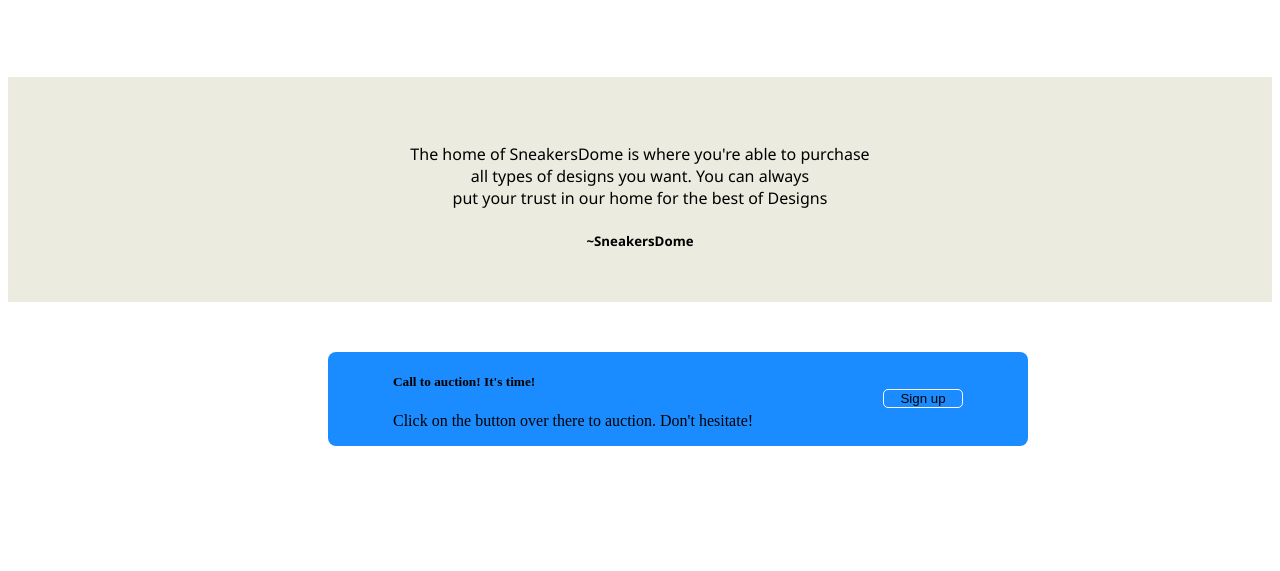
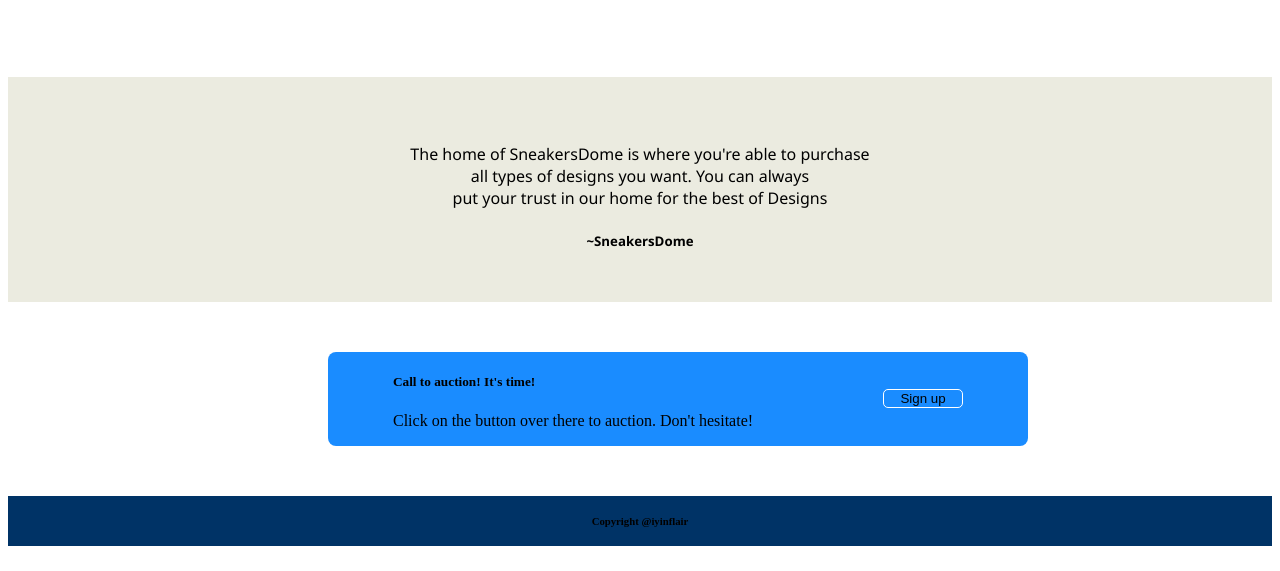
Before and after one commit to iyinflair/project-one, a plain HTML site: page index.html in a window 1280 px wide. Shown: the part 714-1285 px from the top of the page. Before the commit the page ends 1168 px from the top, so only its background shows below. Drawn offline with Linux system fonts and the light colour scheme.

Commit message:
add copyright

```diff
--- a/index.html
+++ b/index.html
@@ -63,5 +63,6 @@
         </div>
         <button class="up">Sign up</button>
     </div>
+    <h6>Copyright @iyinflair</h6>
 </body>
 </html>
--- a/style.css
+++ b/style.css
@@ -98,6 +98,15 @@ header {
     width: 80px;
 }
 
+h6 {
+    text-align: center;
+    margin-top: 50px;
+    background-color: rgb(0, 51, 102);
+    height: 50px;
+    display: flex;
+    justify-content: center;
+    align-items: center;
+}
 /* .adidas { */
     /* border: 8px solid black; */
 /* } */
```
